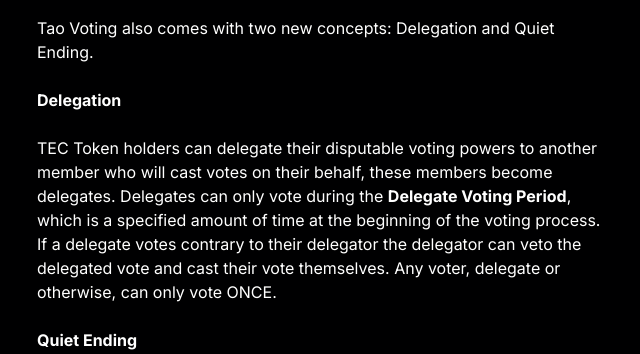
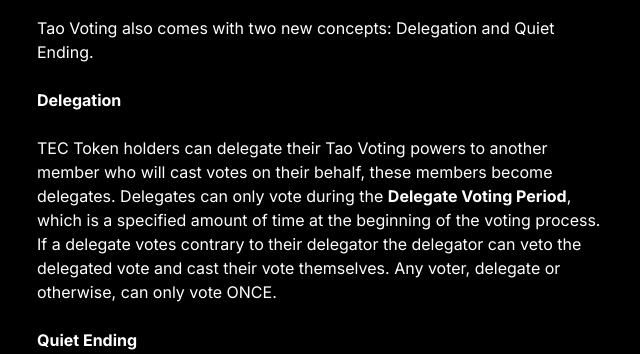
Before and after one commit to CommonsBuild/commons-config-frontend, a Next.js app: page /learn/3 in a window 1280 px wide. Shown: the part 1080-1434 px from the top of the page, without its empty margins (315-955 px from the left). Built offline with nearby package versions, Linux system fonts and the light colour scheme; no server answers; a web font is replaced by a local one.

Commit message:
text fixes

```diff
--- a/src/components/charts/ConvictionThreshold.tsx
+++ b/src/components/charts/ConvictionThreshold.tsx
@@ -82,7 +82,7 @@
         <ChartAxisLabel
           label={
             <span className="font-bj font-bold text-xxs text-neon-light uppercase">
-              % of <b className="text-neon">effective supply</b> voting this
+              % of <b className="text-neon">effective supply</b> voting on this
               proposal
             </span>
           }
--- a/src/components/modals/TaoVotingPie.tsx
+++ b/src/components/modals/TaoVotingPie.tsx
@@ -21,7 +21,7 @@
   handleClose,
 }: TaoVotingPieDialogProps) {
   return (
-    <Dialog title="Disputable Voting" isOpen={isOpen}>
+    <Dialog title="Tao Voting Phases" isOpen={isOpen}>
       <div style={{ maxWidth: '350px' }} className="py-8 m-auto">
         <TaoVotingPie
           nonQuietVotingPeriod={data.nonQuietVotingPeriod}
--- a/src/pages/learn/3.tsx
+++ b/src/pages/learn/3.tsx
@@ -55,9 +55,9 @@
         <p className="font-bold">Delegation</p>
         <br />
         <p>
-          TEC Token holders can delegate their disputable voting powers to
-          another member who will cast votes on their behalf, these members
-          become delegates. Delegates can only vote during the{' '}
+          TEC Token holders can delegate their Tao Voting powers to another
+          member who will cast votes on their behalf, these members become
+          delegates. Delegates can only vote during the{' '}
           <strong>Delegate Voting Period</strong>, which is a specified amount
           of time at the beginning of the voting process. If a delegate votes
           contrary to their delegator the delegator can veto the delegated vote
```
